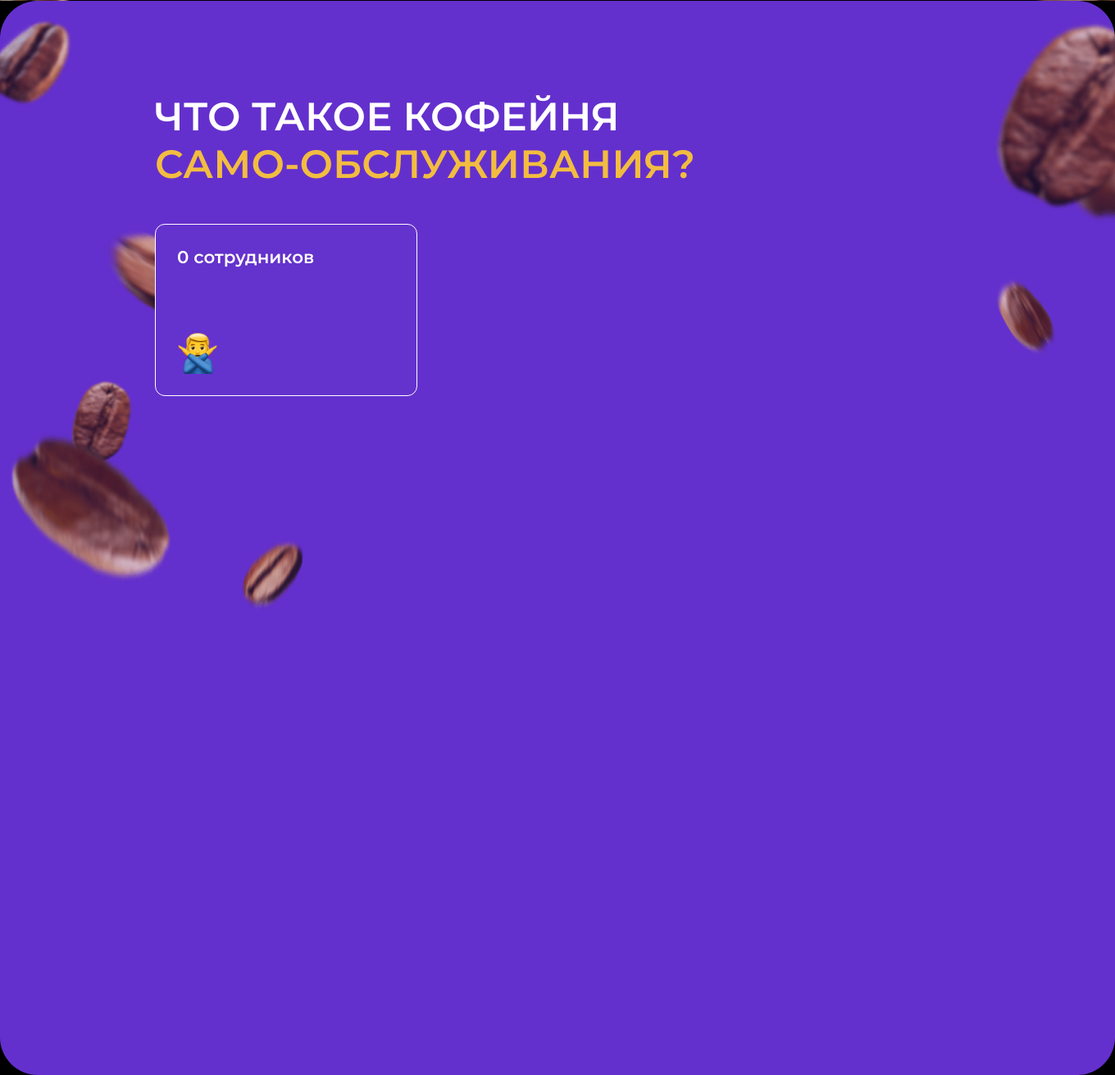
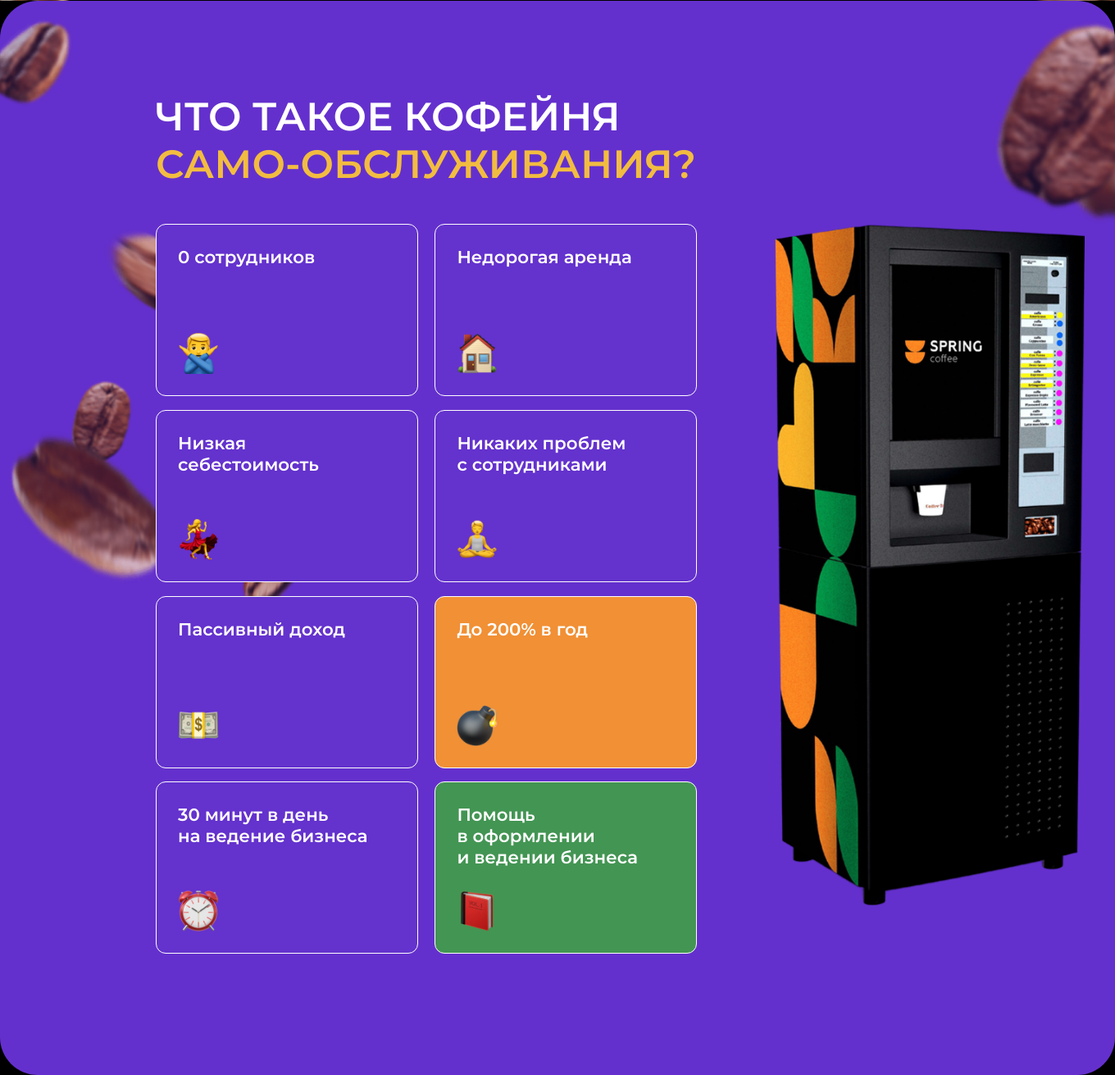
Before and after one commit to FluffyBoi7801/SpringCaffee, a PHP site: page / in a window 1360 px wide. Shown: the part 837-2148 px from the top of the page at 82% size. Run offline with PHP 8.4, Linux system fonts and the light colour scheme.

Commit message:
addedSecondBlock

```diff
--- a/index.php
+++ b/index.php
@@ -32,11 +32,42 @@
 			<p>ЧТО ТАКОЕ КОФЕЙНЯ</p>
 			<p class="sub">САМО-ОБСЛУЖИВАНИЯ?</p>
 		</div>
-		<div>
-			<div class="card">
-				<p>0 сотрудников</p>
-				<img src="images/stickers/1.png"/>
+		<div class="cards">
+			<div class="cardsField">
+				<div class="card">
+					<p>0 сотрудников</p>
+					<img src="images/stickers/1.png"/>
+				</div>
+				<div class="card">
+					<p>Недорогая аренда</p>
+					<img src="images/stickers/2.png"/>
+				</div>
+				<div class="card">
+					<p>Низкая<br>себестоимость</p>
+					<img src="images/stickers/3.png"/>
+				</div>
+				<div class="card">
+					<p>Никаких проблем<br>с сотрудниками</p>
+					<img src="images/stickers/4.png"/>
+				</div>
+				<div class="card">
+					<p>Пассивный доход</p>
+					<img src="images/stickers/5.png"/>
+				</div>
+				<div class="card + orange">
+					<p>До 200% в год</p>
+					<img src="images/stickers/6.png"/>
+				</div>
+				<div class="card">
+					<p>30 минут в день<br>на ведение бизнеса</p>
+					<img src="images/stickers/7.png"/>
+				</div>
+				<div class="card + green">
+					<p>Помощь<br>в оформлении<br>и ведении бизнеса</p>
+					<img src="images/stickers/8.png"/>
+				</div>
 			</div>
+			<img src="images/coffeeMachiche.png" class="coffemchn">
 		</div>
 	</div>
 </body>
--- a/styles/style.css
+++ b/styles/style.css
@@ -85,7 +85,7 @@ nav a {
 	background-size: contain;
 	background-repeat: no-repeat;
 	border-radius: 46px;
-	padding: 112px 1px 1px 189px
+	padding: 112px 0px 0px 190px
 }
 
 #benefit .header {
@@ -98,6 +98,17 @@ nav a {
 
 .header {
 	margin-bottom: 44px;
+}
+
+.cards {
+	display: flex;
+}
+
+.cardsField {
+	display: grid;
+	grid-template-columns: 49% 49%;
+	grid-template-rows: 22% 22% 22% 22%;
+	grid-gap: 18px;
 }
 
 .card {
@@ -119,3 +130,16 @@ nav a {
 .card img {
 	width: 50px;
 }
+
+.coffemchn {
+	width: 432px;
+	margin-left: 43px;
+}
+
+.orange {
+	background: #F19035;
+}
+
+.green {
+	background: #439553;
+}
```
Also changed, not shown: images/coffeeMachiche.png (added), images/coffeeMachiche_.png (added), images/stickers/2.png (added), images/stickers/3.png (added), images/stickers/4.png (added), images/stickers/5.png (added), images/stickers/6.png (added), images/stickers/7.png (added), images/stickers/8.png (added).
